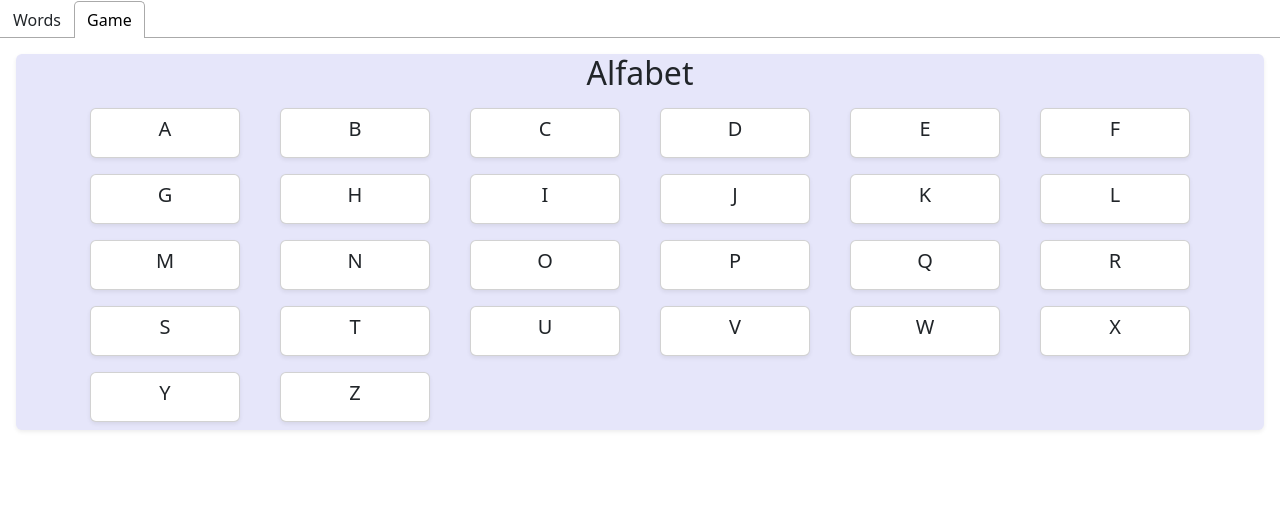
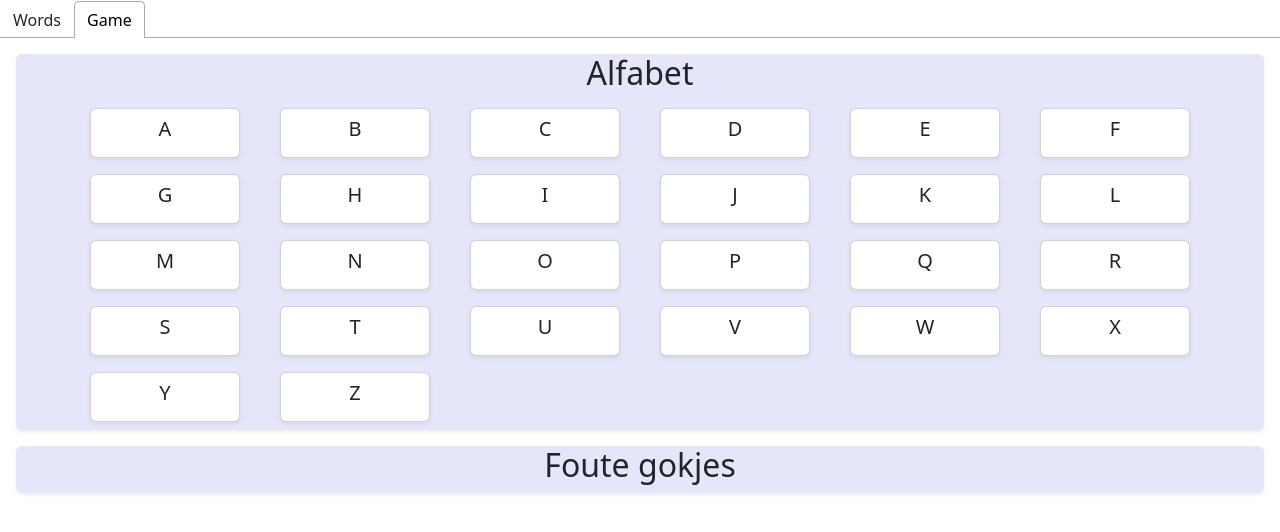
Before and after one commit to Floovera/projectfloo, a React (Create React App) app: page / in a window 1280 px wide. Both pictures are taken after a click on the tab "Game". Shown: the top 532 px of the page. Built offline with nearby package versions, Linux system fonts and the light colour scheme.

Commit message:
wrongLetters weergeven op GamePage

```diff
--- /dev/null
+++ b/src/components/Letter.js
@@ -0,0 +1,19 @@
+import {Col} from "react-bootstrap";
+import {MyCard} from "./MyCard";
+import * as PropTypes from "prop-types";
+
+export function Letter(props) {
+    const {letter,onClick} = props;
+    return (
+        <Col xs={6} sm={4} md={3} lg={2}>
+            <MyCard onClick={() => onClick()} title={letter.description}>
+            </MyCard>
+        </Col>
+    );
+}
+
+Letter.propTypes = {
+    letter: PropTypes.shape({
+        description: PropTypes.string.isRequired
+    })
+}
--- a/src/components/Letters.js
+++ b/src/components/Letters.js
@@ -1,23 +1,9 @@
 import {Section} from "./Section";
+import {Letter} from "./Letter";
 import * as PropTypes from "prop-types";
-import {Col} from "react-bootstrap";
-import {MyCard} from "./MyCard";
 
-function Letter(props) {
-    const {letter,onClick} = props;
-    return (
-        <Col xs={6} sm={4} md={3} lg={2}>
-            <MyCard onClick={() => onClick()} title={letter.description}>
-            </MyCard>
-        </Col>
-    );
-}
 
-Letter.propTypes = {
-    letter: PropTypes.shape({
-        description: PropTypes.string.isRequired
-    })
-}
+
 
 export function Letters(props) {
     const {letters, title,onClickLetter} = props;
--- /dev/null
+++ b/src/components/WrongLetters.js
@@ -0,0 +1,22 @@
+import {Section} from "./Section";
+import {Letter} from "./Letter";
+
+
+export function WrongLetters(props) {
+
+    const {wrongLetters,title} = props;
+    let wrongLettersForLetter = [];
+
+    wrongLettersForLetter = wrongLetters.map((str,index) => ({id: index + 1, description: str}));
+
+    return (
+
+        <Section title={title}>
+            {wrongLettersForLetter.map(l => <Letter
+                key={l.id}
+                letter={l}
+                onClick={() => console.log(l)}
+            />)}
+        </Section>
+    );
+}
--- a/src/pages/GamePage.js
+++ b/src/pages/GamePage.js
@@ -1,5 +1,5 @@
-import {Words} from "../components/Words";
 import {Letters} from "../components/Letters";
+import {WrongLetters} from "../components/WrongLetters";
 import {useState} from "react";
 
 export function GamePage(props) {
@@ -33,6 +33,11 @@ export function GamePage(props) {
                 title="Alfabet"
                 onClickLetter={l => checkLetter(l.description)}
             />
+            <WrongLetters
+                wrongLetters={wrongLetters}
+                title="Foute gokjes"
+            />
+
         </div>
     );
 }
```
